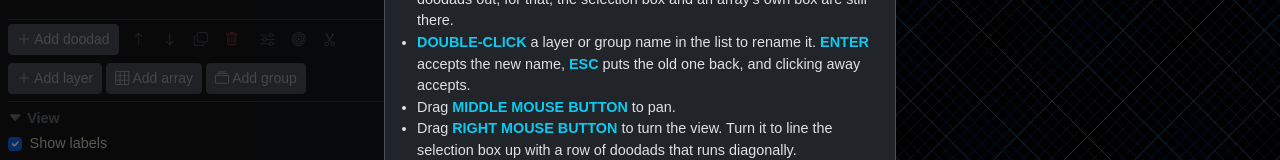
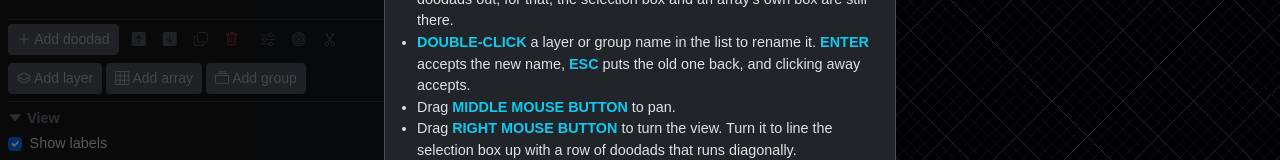
Before and after one commit to fre-sch/poe2-hideout-editor, a Preact app: page / in a window 1280 px wide. Shown: the part 511-671 px from the top of the page. Built offline with nearby package versions, Linux system fonts and the light colour scheme.

Commit message:
change some button icons

```diff
--- a/src/gui/layers.jsx
+++ b/src/gui/layers.jsx
@@ -94,7 +94,7 @@ export default function Layers() {
           title={addLayerTitle(selected)}
           onClick={addLayer}
         >
-          <i class="bi bi-plus-lg"></i> Add layer
+          <i class="bi bi-layers"></i> Add layer
           <SelectionBadge count={selected} />
         </button>
         <AddArrayButton />
@@ -462,13 +462,13 @@ function LayerActions() {
       <AddDoodadButton />
       <div class="btn-group" role="group" aria-label="This layer">
         <ActionButton
-          icon="bi-arrow-up"
+          icon="bi-arrow-up-square-fill"
           title={`Move this ${target.what} up`}
           disabled={!target.canMove(-1)}
           onClick={() => target.move(-1)}
         />
         <ActionButton
-          icon="bi-arrow-down"
+          icon="bi-arrow-down-square-fill"
           title={`Move this ${target.what} down`}
           disabled={!target.canMove(1)}
           onClick={() => target.move(1)}
```
